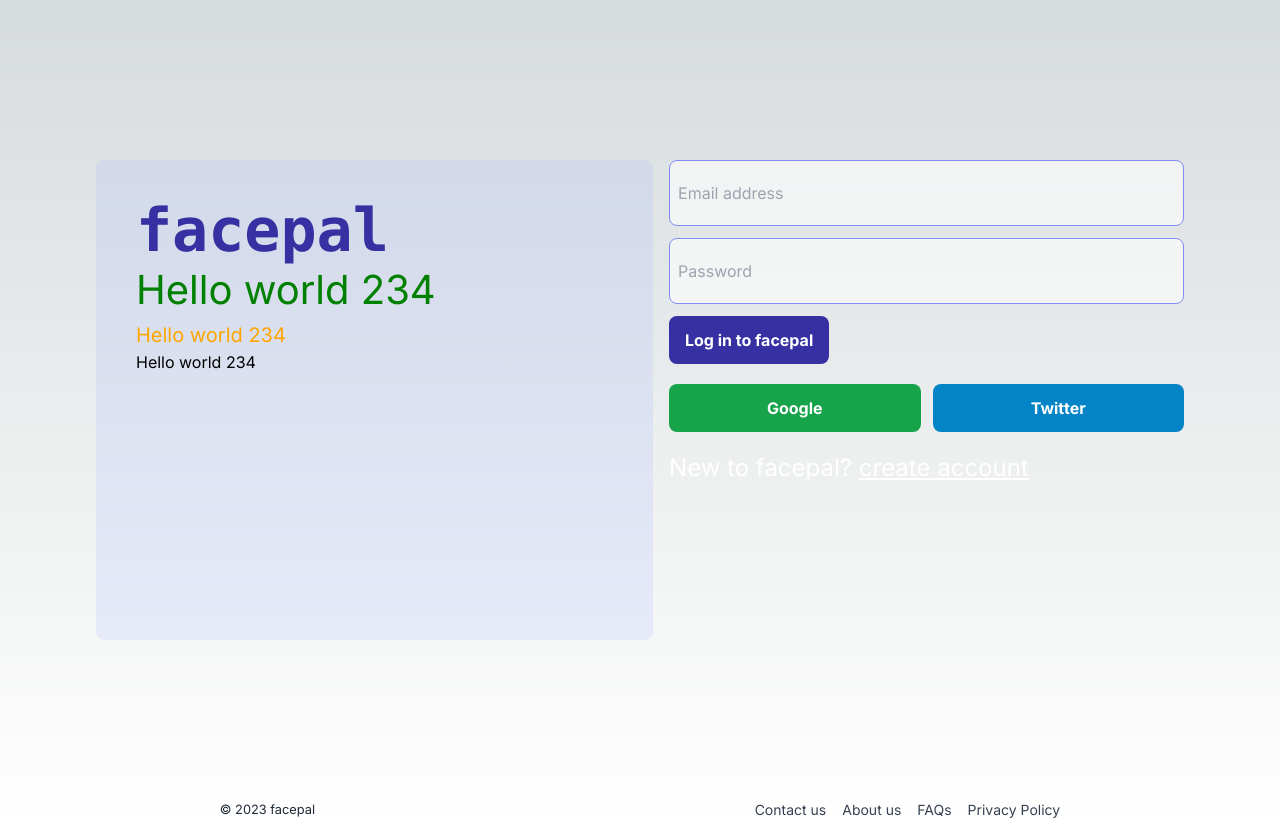
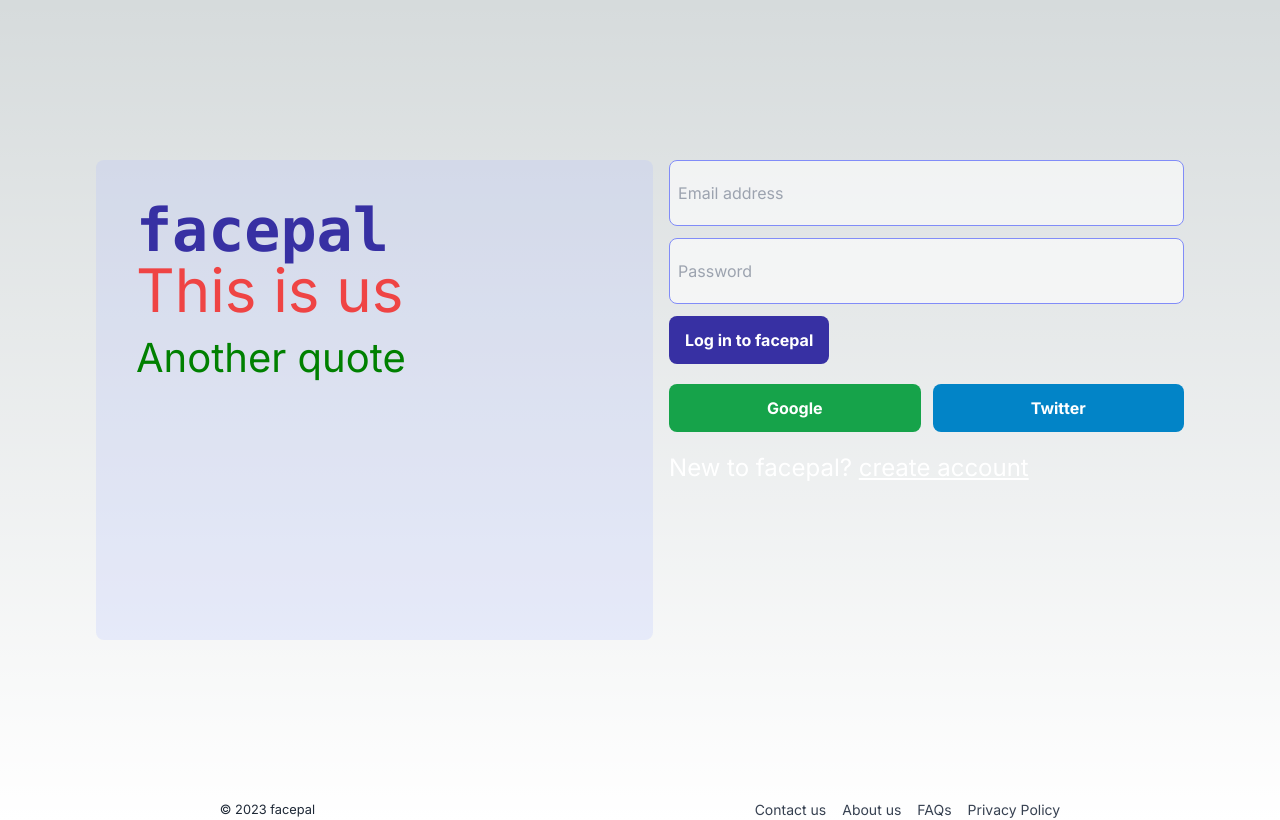
Before and after one commit to earlycodetech/facepal, a Next.js app: page / in a window 1280 px wide. Built offline with nearby package versions, Linux system fonts and the light colour scheme.

Commit message:
re:functional components lesson

```diff
--- a/app/components/text.js
+++ b/app/components/text.js
@@ -1,6 +1,8 @@
 
-export const Text = ({size,colour}) => {
+export const Text = ({children,size,colour}) => {
     const ng = 234;
 
-    return <p style={{fontSize:size,color:colour}}>Hello world {ng}</p>
+    return <p style={{fontSize:size,color:colour}}>
+        {children}
+    </p>
 }
--- a/app/page.js
+++ b/app/page.js
@@ -11,9 +11,10 @@ export default function Home() {
             <div className="w-full sm:min-h-[480px] bg-indigo-300/20 py-6 sm:py-10 px-[40px] rounded-lg">
                 <h1 className="text-indigo-800 text-4xl sm:text-6xl font-mono font-bold">facepal</h1>
                 {/* <h2 className="text-2xl sm:text-3xl mt-4">The Coolest way to connect with friends and hold money</h2> */}
-                <Text size={40} colour={`green`}/>
-                <Text size={20} colour={`orange`}/>
-                <Text size={16} colour={`black`}/>
+                <Text size={40} colour={`green`}>
+                  <span className='text-6xl text-red-500'>This is us</span>
+                  <blockquote>Another quote</blockquote>
+                </Text>
             </div>
             <div className="w-full sm:min-h-[480px] flex flex-col gap-5">
                 <form className="flex flex-col gap-3">
```
